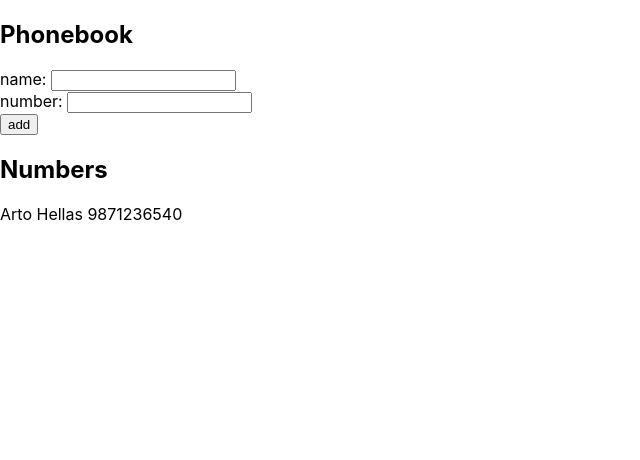
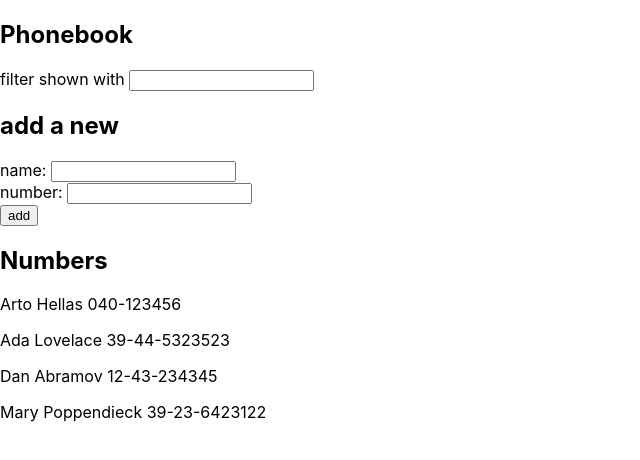
Before and after one commit to faisal6621/mooc-fullstack, a React (Create React App) app in the folder phonebook/: page / in a window 1280 px wide. Shown: the top 460 px of the page, without its empty margins (0-640 px from the left). Built offline with nearby package versions, Linux system fonts and the light colour scheme.

Commit message:
part22: 2.9

```diff
--- a/phonebook/src/App.js
+++ b/phonebook/src/App.js
@@ -4,8 +4,13 @@
     <p>{person.name} {person.number}</p>
 
 const App = () => {
+    const [filterName, setFilterName] = useState('')
+
     const [persons, setPersons] = useState([
-        { name: 'Arto Hellas', number: '9871236540' }
+        { name: 'Arto Hellas', number: '040-123456' },
+        { name: 'Ada Lovelace', number: '39-44-5323523' },
+        { name: 'Dan Abramov', number: '12-43-234345' },
+        { name: 'Mary Poppendieck', number: '39-23-6423122' },
     ])
     const [newName, setNewName] = useState('')
     const [newNumber, setNewNumber] = useState('')
@@ -28,6 +33,11 @@
     return (
         <div>
             <h2>Phonebook</h2>
+            <div>
+                filter shown with <input value={filterName}
+                    onChange={event => setFilterName(event.target.value)} />
+            </div>
+            <h2>add a new</h2>
             <form onSubmit={addPerson}>
                 <div>name: <input value={newName}
                     onChange={event => setNewName(event.target.value)} />
@@ -39,7 +49,8 @@
                 </div>
             </form>
             <h2>Numbers</h2>
-            {persons.map(person => <Number key={person.name} person={person} />)}
+            {persons.filter(person => person.name.toLowerCase().startsWith(filterName.toLowerCase()))
+                .map(person => <Number key={person.name} person={person} />)}
         </div>
     )
 }
```
